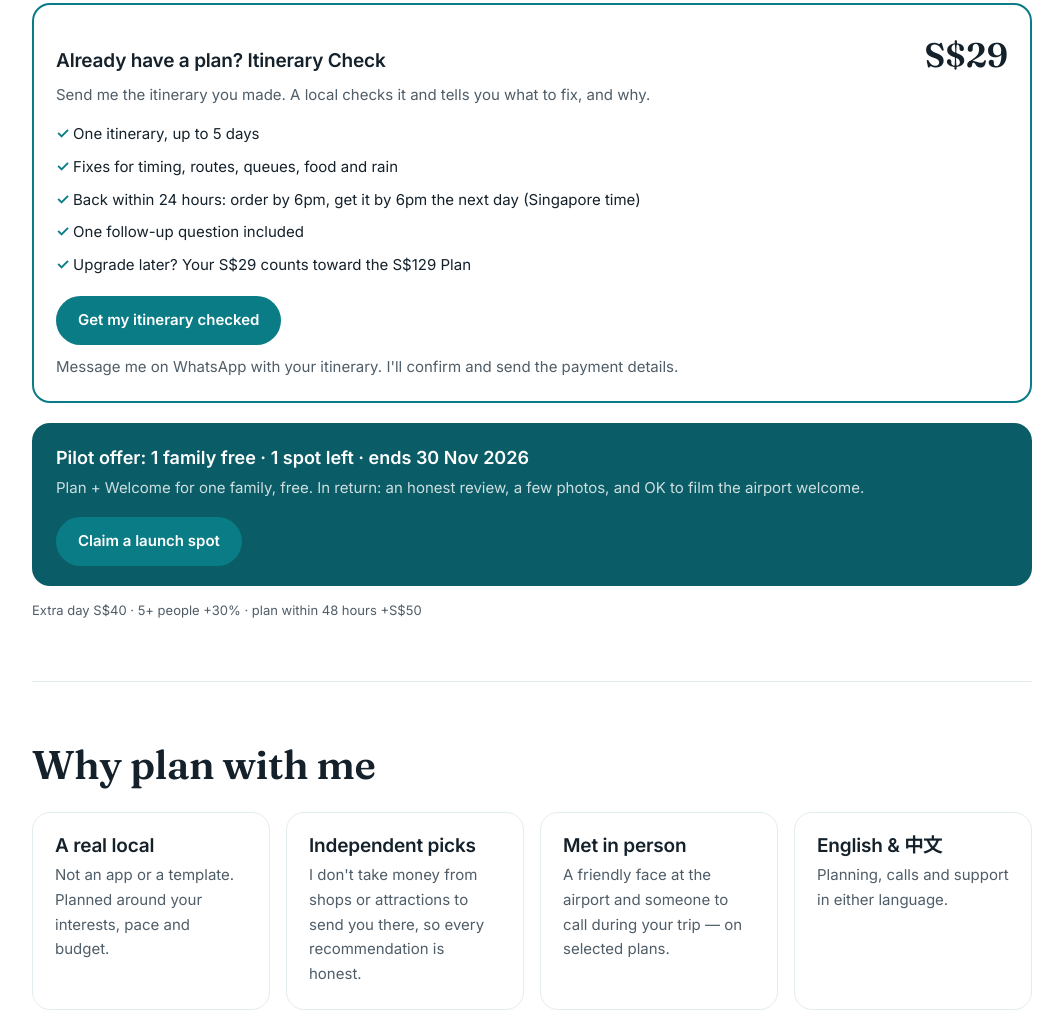
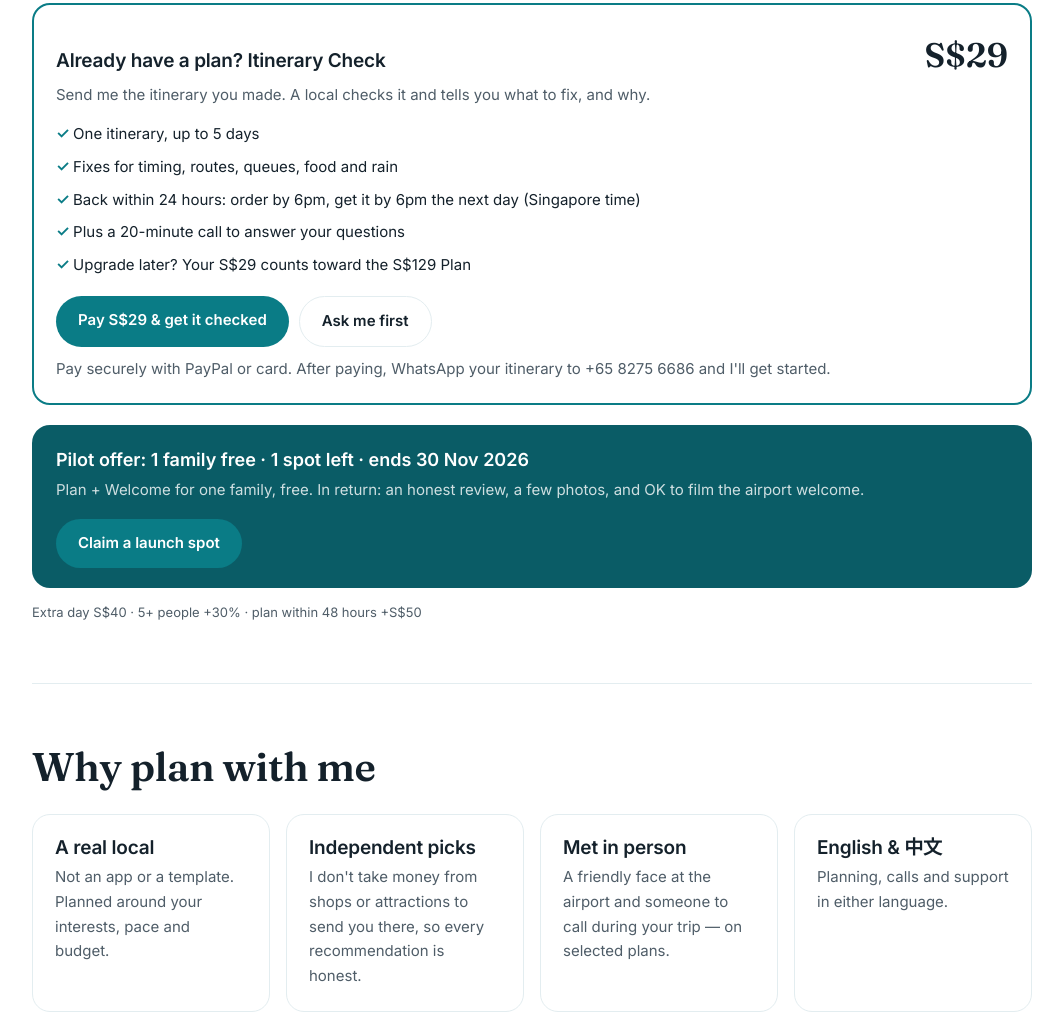
Before and after one commit to thequietclimb/thequietclimb, a plain HTML site: page public/pocketlocal.html in a window 1280 px wide. Shown: the part 5919-6941 px from the top of the page, without its empty margins (108-1171 px from the left). Drawn offline with Linux system fonts and the light colour scheme.

Commit message:
Pocket Local: add PayPal Pay S$29 button to Itinerary Check, mention 20-min call
Co-Authored-By: Claude Opus 5.5 <noreply@anthropic.com>
Claude-Session: https://claude.ai/code/session_019DsLoEqi44ptCPiLbBBoCR

```diff
--- a/public/pocketlocal.html
+++ b/public/pocketlocal.html
@@ -231,11 +231,14 @@
         <li><span data-en>One itinerary, up to 5 days</span><span data-zh>一份行程，最多 5 天</span></li>
         <li><span data-en>Fixes for timing, routes, queues, food and rain</span><span data-zh>时间、路线、排队、美食和雨天安排的修改建议</span></li>
         <li><span data-en>Back within 24 hours: order by 6pm, get it by 6pm the next day (Singapore time)</span><span data-zh>24 小时内回复：下午 6 点前下单，隔天下午 6 点前收到（新加坡时间）</span></li>
-        <li><span data-en>One follow-up question included</span><span data-zh>包含一次追问</span></li>
+        <li><span data-en>Plus a 20-minute call to answer your questions</span><span data-zh>再加 20 分钟通话，回答你的问题</span></li>
         <li><span data-en>Upgrade later? Your S$29 counts toward the S$129 Plan</span><span data-zh>之后想升级？这 S$29 可抵扣 S$129 规划方案</span></li>
       </ul>
-      <a class="btn" href="https://wa.me/6582756686?text=Hi%20Kev%2C%20I%27d%20like%20an%20Itinerary%20Check%20(S%2429)." target="_blank" rel="noopener"><span data-en>Get my itinerary checked</span><span data-zh>检查我的行程</span></a>
-      <p class="note" style="margin-top:10px"><span data-en>Message me on WhatsApp with your itinerary. I'll confirm and send the payment details.</span><span data-zh>通过 WhatsApp 把行程发给我，我确认后发送付款方式。</span></p>
+      <div style="display:flex;gap:10px;flex-wrap:wrap">
+        <a class="btn" href="https://www.paypal.com/ncp/payment/NCU8WPGLESDBE" target="_blank" rel="noopener"><span data-en>Pay S$29 &amp; get it checked</span><span data-zh>付款 S$29，检查我的行程</span></a>
+        <a class="btn ghost" href="https://wa.me/6582756686?text=Hi%20Kev%2C%20I%27d%20like%20an%20Itinerary%20Check%20(S%2429)." target="_blank" rel="noopener"><span data-en>Ask me first</span><span data-zh>先问问</span></a>
+      </div>
+      <p class="note" style="margin-top:10px"><span data-en>Pay securely with PayPal or card. After paying, WhatsApp your itinerary to +65 8275 6686 and I'll get started.</span><span data-zh>可用 PayPal 或银行卡安全付款。付款后，把行程 WhatsApp 发到 +65 8275 6686，我马上开始。</span></p>
     </div>
     <div class="offer">
       <div><b><span data-en>Pilot offer: 1 family free · 1 spot left · ends 30 Nov 2026</span><span data-zh>试点优惠：1个家庭免费 · 仅剩1个名额 · 11月30日截止</span></b><br><span style="opacity:.8;font-size:15px"><span data-en>Plan + Welcome for one family, free. In return: an honest review, a few photos, and OK to film the airport welcome.</span><span data-zh>一个家庭免费享有"规划 + 机场迎接"。只需：真实评价、几张照片，并允许拍摄机场迎接。</span></span></div>
```
